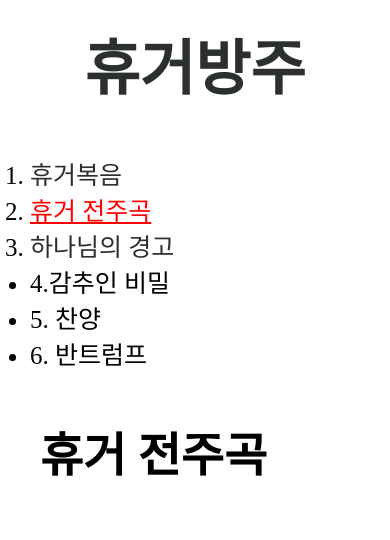
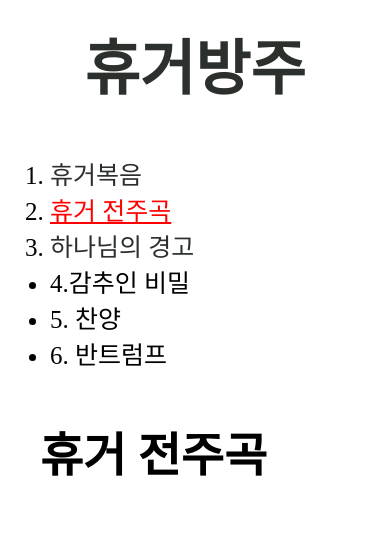
Before and after one commit to scudrc/noah, a plain HTML site: page 2.html in a window 390 px wide. Shown: the top 540 px of the page. Drawn offline with Linux system fonts and the light colour scheme; a script that the page names is missing.

Commit message:
Add files via upload

```diff
--- a/style.css
+++ b/style.css
@@ -36,6 +36,7 @@ body{
     }
     #grid ol, ul{
     width:200px;
+    padding-left:50px;
     }
     #article{
       font-size: 40px;
```
Also changed, not shown: 2.html (+6 -5 lines), 3.html (+3 -3 lines), index.html (+0 -1 lines).
